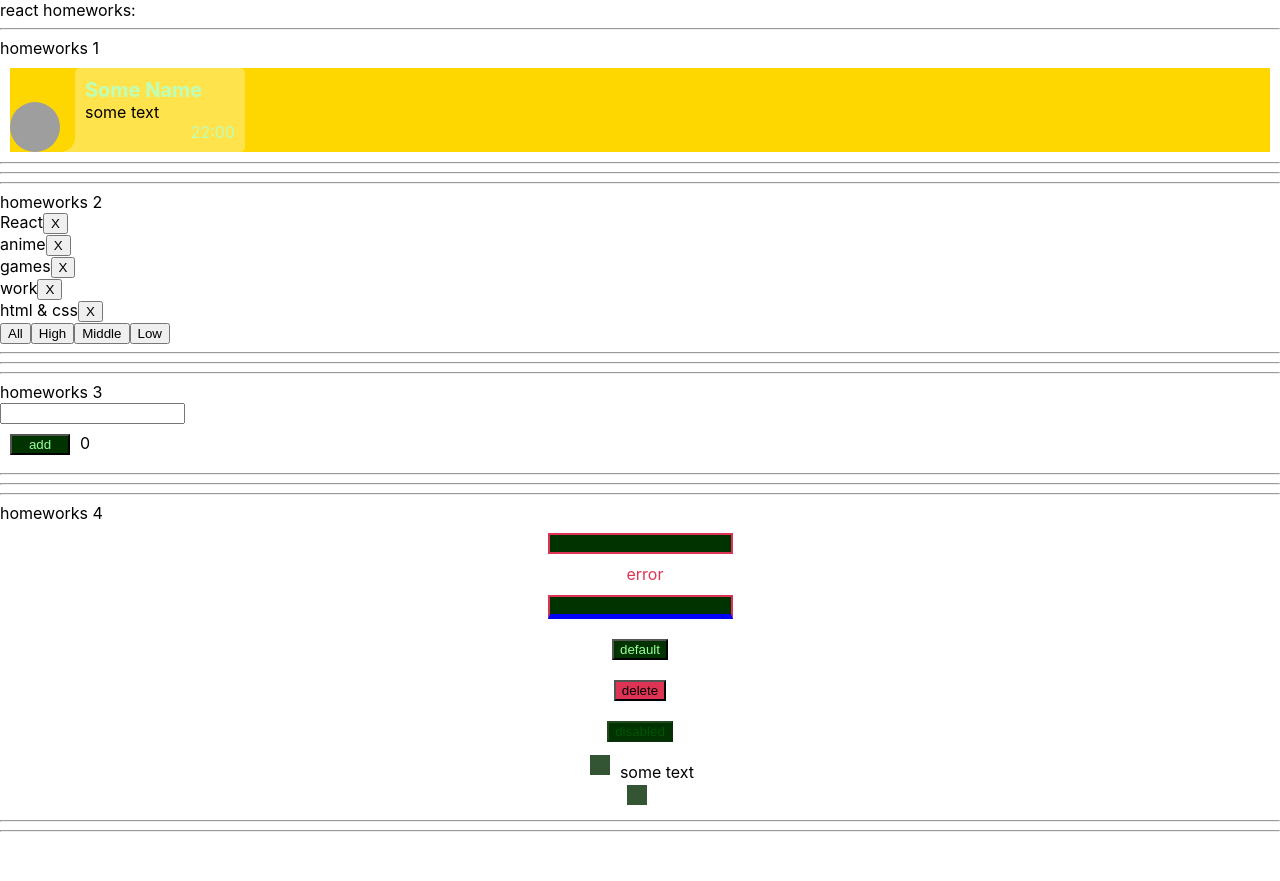
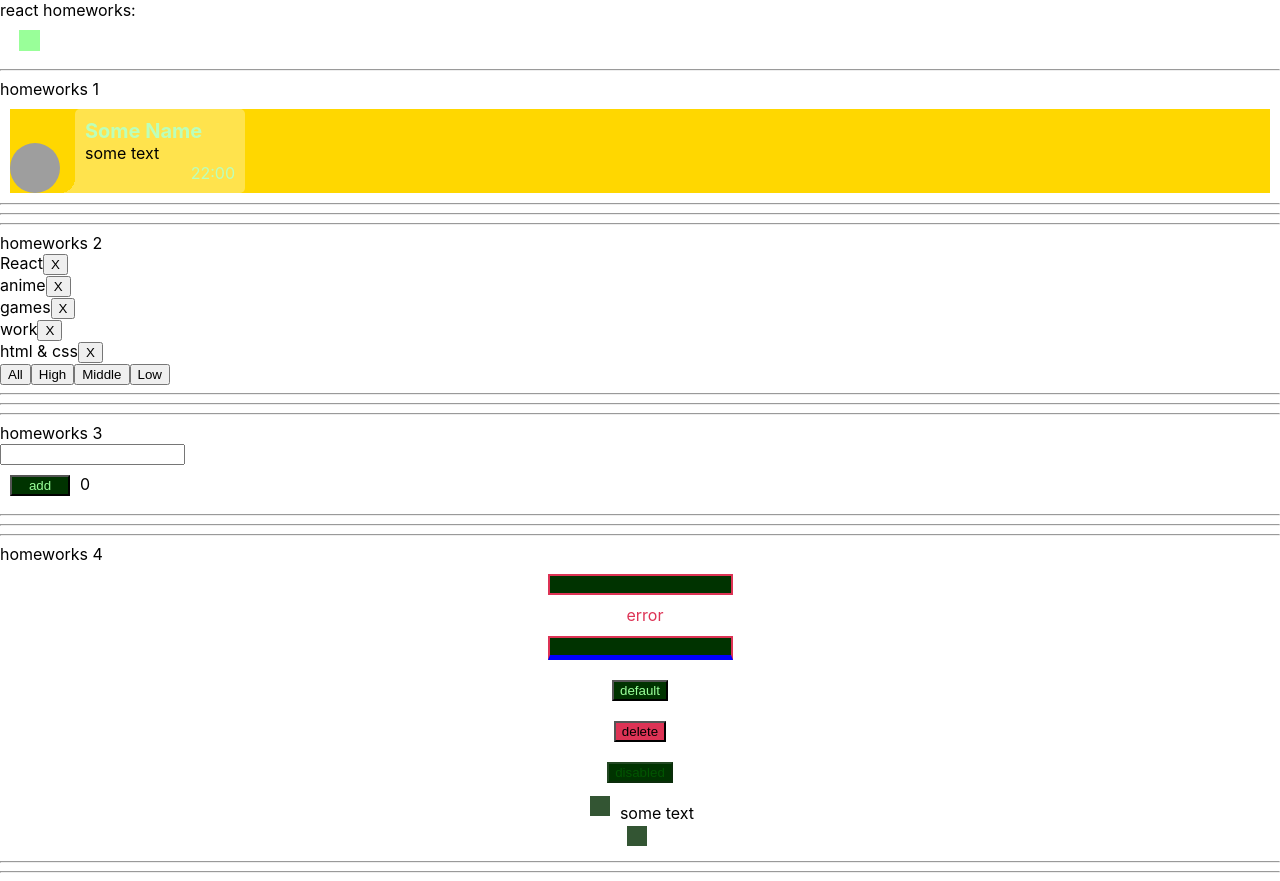
Before and after one commit to romantut1988/homeworks-it-incubator, a React (Create React App) app: page /#/pre-junior in a window 1280 px wide. Before the commit the page ends 840 px from the top, so only its background shows below. Built offline with nearby package versions, Linux system fonts and the light colour scheme; grey boxes are pictures that could not be loaded.

Commit message:
fifth homework styles

```diff
--- a/package.json
+++ b/package.json
@@ -13,7 +13,7 @@
     "@types/uuid": "^8.3.4",
     "react": "^17.0.2",
     "react-dom": "^17.0.2",
-    "react-router-dom": "^5.3.0",
+    "react-router-dom": "5",
     "react-scripts": "4.0.3",
     "typescript": "^4.1.2",
     "uuid": "^8.3.2",
@@ -42,5 +42,8 @@
       "last 1 firefox version",
       "last 1 safari version"
     ]
+  },
+  "devDependencies": {
+    "@types/react-router-dom": "^5.3.3"
   }
 }
--- a/src/p1-main/m1-ui/u1-app/App.tsx
+++ b/src/p1-main/m1-ui/u1-app/App.tsx
@@ -1,19 +1,17 @@
 import React from 'react'
 import s from './App.module.css'
-import HW1 from '../../../p2-homeworks/h1/HW1'
-import HW2 from '../../../p2-homeworks/h2/HW2'
-import HW3 from "../../../p2-homeworks/h3/HW3";
-import HW4 from "../../../p2-homeworks/h4/HW4";
+import HW5 from "../../../p2-homeworks/h5/HW5"
+
 
 function App() {
     return (
         <div className={s.App}>
             <div>react homeworks:</div>
-            <HW1/>
-            <HW2/>
-            <HW3/>
-            <HW4/>
-            {/*<HW5/>*/}
+            {/*<HW1/>*/}
+            {/*<HW2/>*/}
+            {/*<HW3/>*/}
+            {/*<HW4/>*/}
+            <HW5/>
         </div>
     )
 }
--- a/src/p2-homeworks/h5/HW5.tsx
+++ b/src/p2-homeworks/h5/HW5.tsx
@@ -1,7 +1,7 @@
 import React from 'react'
 import Header from './Header'
 import Routes from './Routes'
-import {HashRouter} from "react-router-dom";
+import {HashRouter} from "react-router-dom"
 
 function HW5() {
     return (
--- a/src/p2-homeworks/h5/Header.module.css
+++ b/src/p2-homeworks/h5/Header.module.css
@@ -0,0 +1,34 @@
+.link {
+    text-decoration: none;
+    color: #7af;
+    margin: 10px;
+}
+
+.link:hover {
+    color: #c9f;
+}
+
+.active {
+    color: #5ff;
+}
+
+.block {
+    width: 21px;
+    height: 21px;
+
+    margin: 10px;
+
+    background: #99ff99;
+}
+
+.header {
+    display: flex;
+    width: 280px;
+
+    transition-duration: 500ms;
+    transform: translate(-220px);
+}
+.header:hover {
+    transition-duration: 500ms;
+    transform: translate(0);
+}
--- a/src/p2-homeworks/h5/Header.tsx
+++ b/src/p2-homeworks/h5/Header.tsx
@@ -1,5 +1,5 @@
 import React from 'react'
-import {NavLink} from "react-router-dom"
+import {NavLink} from 'react-router-dom'
 import {PATH} from "./Routes"
 import s from './Header.module.css'
 
--- a/src/p2-homeworks/h5/Routes.tsx
+++ b/src/p2-homeworks/h5/Routes.tsx
@@ -1,6 +1,6 @@
 import React from 'react'
+import {Switch, Route, Redirect} from "react-router-dom"
 import PreJunior from "./pages/PreJunior"
-import {Switch, Route, Redirect} from "react-router-dom"
 import Error404 from "./pages/Error404"
 import JuniorPlus from "./pages/JuniorPlus"
 import Junior from "./pages/Junior"
```
Also changed, not shown: 1 other file (tests, documents, lock files or other folders).
